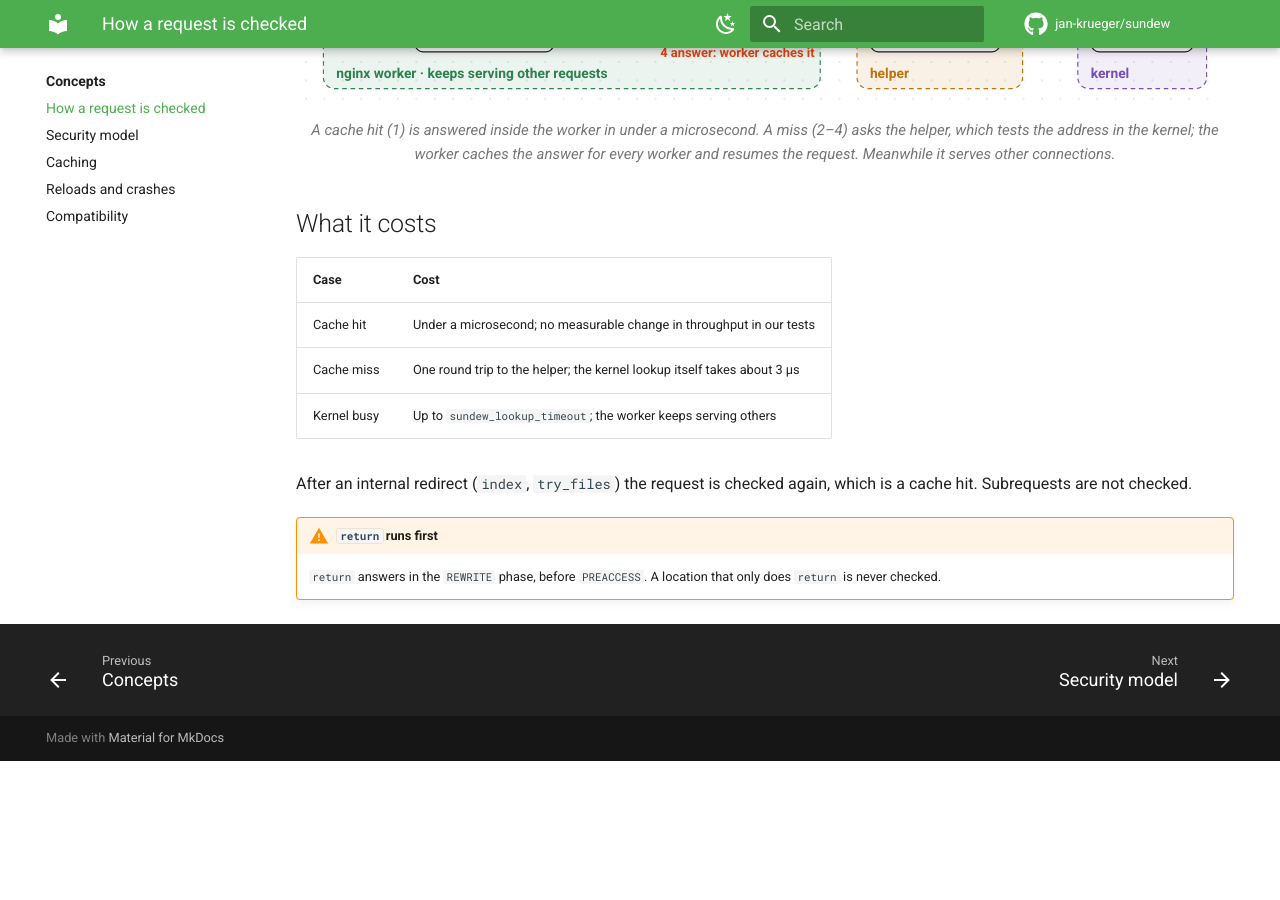
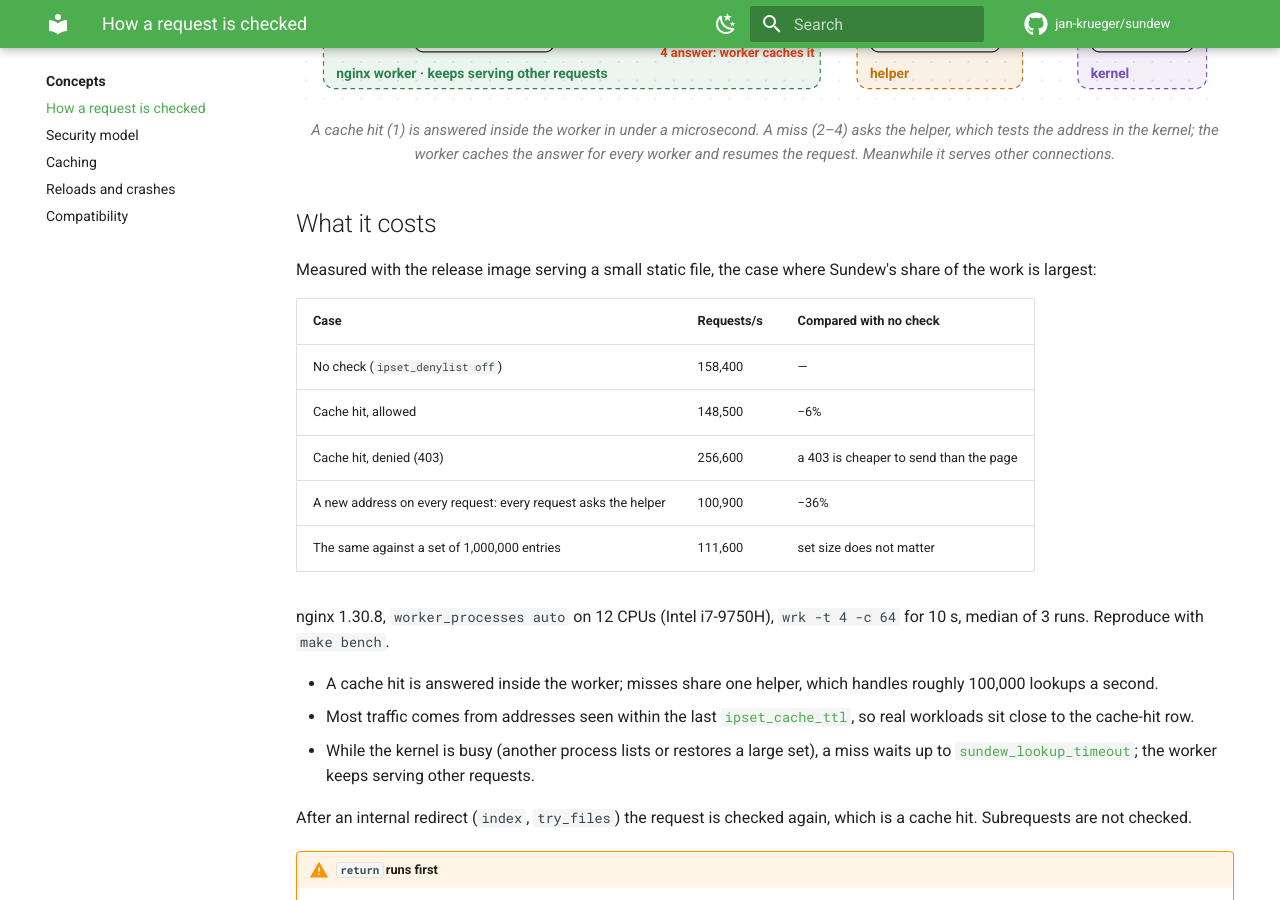
Before and after one commit to jan-krueger/sundew, an MkDocs documentation site: the page built from docs/concepts/request-flow.md, in a window 1280 px wide and 900 px high, scrolled down 1271 px. Built offline with MkDocs 1.6.1 and Material for MkDocs 9.7.7, drawn with Linux system fonts in a browser that asks for light colours; comment, search, counter and statistics services are not loaded; before the commit the page ends 2032 px from its top, so only the background shows below that.

Commit message:
docs: publish measured costs

```diff
--- a/docs/concepts/request-flow.md
+++ b/docs/concepts/request-flow.md
@@ -32,11 +32,28 @@ for one address make one lookup per worker.
 
 ## What it costs
 
-| Case | Cost |
-| --- | --- |
-| Cache hit | Under a microsecond; no measurable change in throughput in our tests |
-| Cache miss | One round trip to the helper; the kernel lookup itself takes about 3 µs |
-| Kernel busy | Up to `sundew_lookup_timeout`; the worker keeps serving others |
+Measured with the release image serving a small static file, the case where
+Sundew's share of the work is largest:
+
+| Case | Requests/s | Compared with no check |
+| --- | --- | --- |
+| No check (`ipset_denylist off`) | 158,400 | — |
+| Cache hit, allowed | 148,500 | −6% |
+| Cache hit, denied (403) | 256,600 | a 403 is cheaper to send than the page |
+| A new address on every request: every request asks the helper | 100,900 | −36% |
+| The same against a set of 1,000,000 entries | 111,600 | set size does not matter |
+
+nginx 1.30.8, `worker_processes auto` on 12 CPUs (Intel i7-9750H), `wrk -t 4 -c 64`
+for 10 s, median of 3 runs. Reproduce with `make bench`.
+
+- A cache hit is answered inside the worker; misses share one helper, which
+  handles roughly 100,000 lookups a second.
+- Most traffic comes from addresses seen within the last
+  [`ipset_cache_ttl`](../reference/directives.md#ipset_cache_ttl), so real
+  workloads sit close to the cache-hit row.
+- While the kernel is busy (another process lists or restores a large set), a
+  miss waits up to [`sundew_lookup_timeout`](../reference/directives.md#sundew_lookup_timeout);
+  the worker keeps serving other requests.
 
 After an internal redirect (`index`, `try_files`) the request is checked
 again, which is a cache hit. Subrequests are not checked.
```
Also changed, not shown: CHANGELOG.md (+3 -2 lines), docs/index.md (+3 -3 lines).
